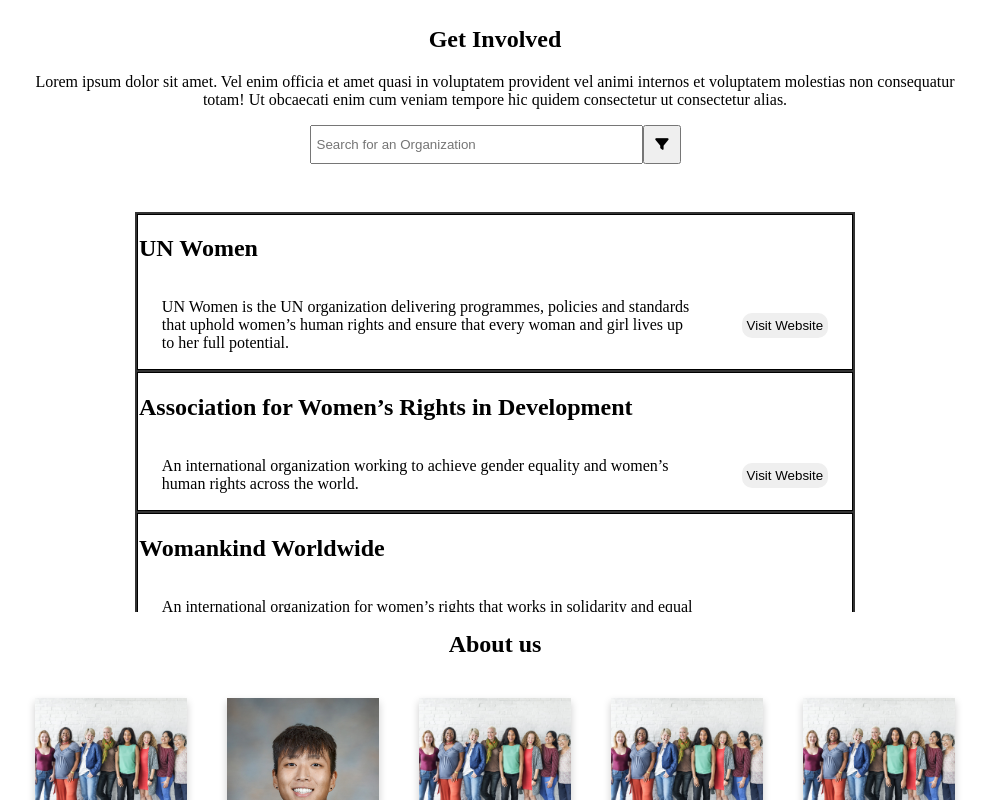
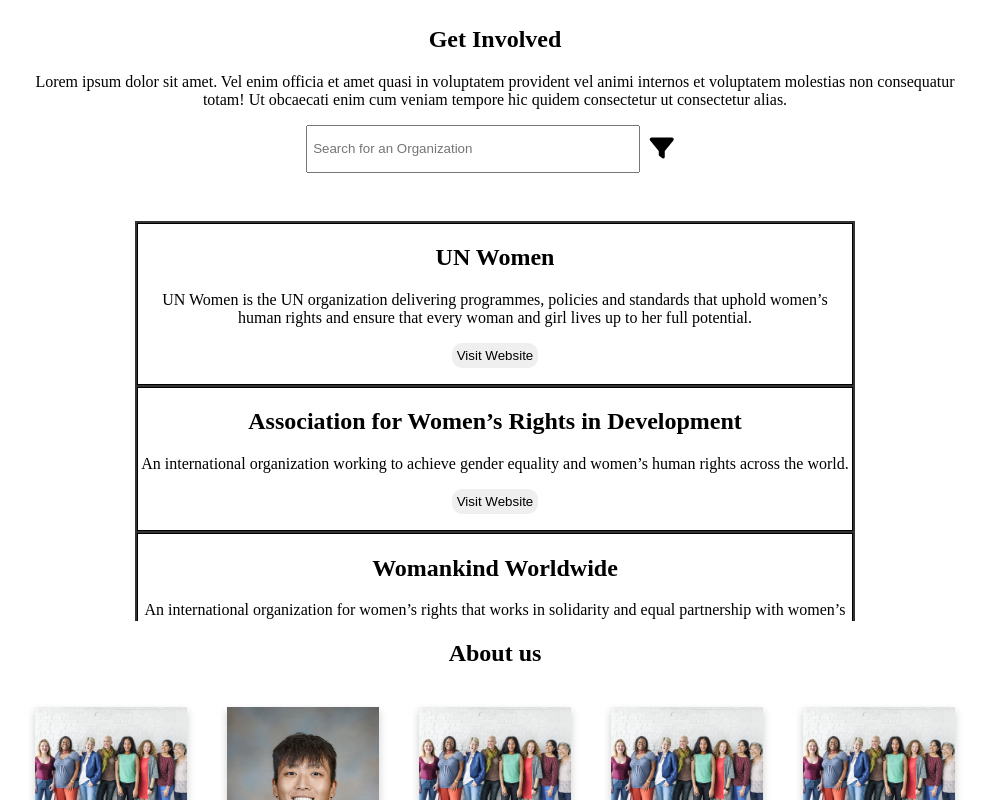
Before and after one commit to UW-INFO442-WI23/chocolatelavacake, a React (Create React App) app: page / in a window 1280 px wide. Shown: the part 2360-3160 px from the top of the page, without its empty margins (145-1134 px from the left). Built offline with nearby package versions, Linux system fonts and the light colour scheme.

Commit message:
Resized cover photo

```diff
--- a/src/App.js
+++ b/src/App.js
@@ -13,6 +13,7 @@
           <Nav />
         </header>
         <body>
+
           <Home />
           <Map />
           <Mission />
--- a/src/Components/Home/home.js
+++ b/src/Components/Home/home.js
@@ -3,7 +3,7 @@
     return (
         <div className='container-home'>
             <div>
-            <img src="IntroPhoto.jpg" alt="Group of Women Smiling"></img>
+            <img src="IntroPhoto.jpg" alt="Group of Women Smiling" className='header-photo'></img>
                 <h2>
                     Introduction
                 </h2>
--- a/src/index.css
+++ b/src/index.css
@@ -218,11 +218,12 @@
 }
 
 @media (min-width: 769px) {
+    .container-home img {
+        margin: auto;
+        width: 100%;
+    }
+/* image box sizing */
 
-/* image box sizing */
-    nav i {
-        visibility: hidden;
-    }
 
     .img-box {
         border: 1px solid black;
@@ -294,23 +295,20 @@
     td {
         background-color: white;
         border: 1px solid black;
-        text-align: left;
+        text-align: center;
     }
 
+
+
     .org-visit {
-        display: flex;
-        align-items: center;
-        justify-content: space-around;
+        margin: auto;
     }
 
     .org-visit button {
         padding: 5px;
         border-radius: 10px;
         border: 0.5px;
-    }
-
-    .org-visit p {
-        width: 75%;
+        margin-bottom: 2%;
     }
 
     /* search */
@@ -330,9 +328,15 @@
     .filter-btn {
         padding: 10px;
         width: auto;
+        border: none;
+        font-size: 150%;
+        background-color: #fff;
+    }
 
+    .filter-btn:hover {
+        border: 0.5px solid black;
+    }
 
-    }
 
     .filter-over {
         display:flex;
```
